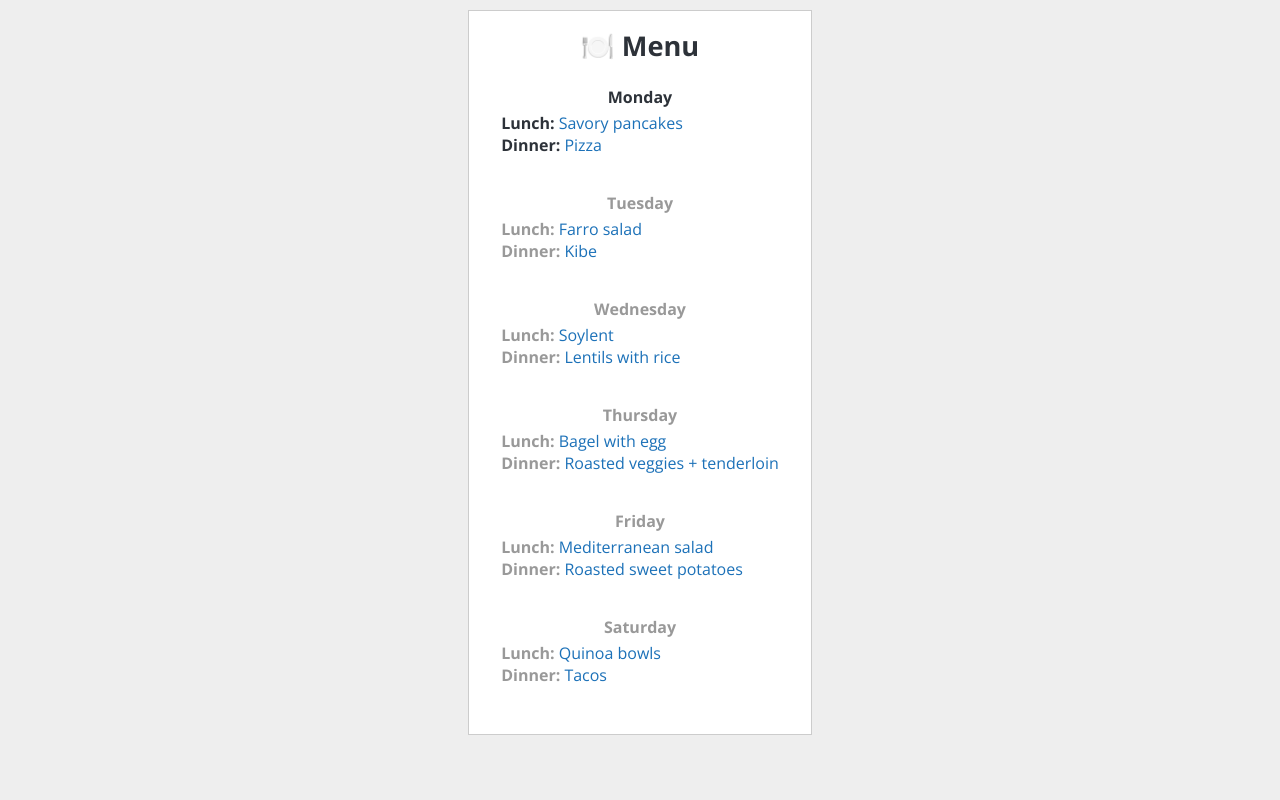
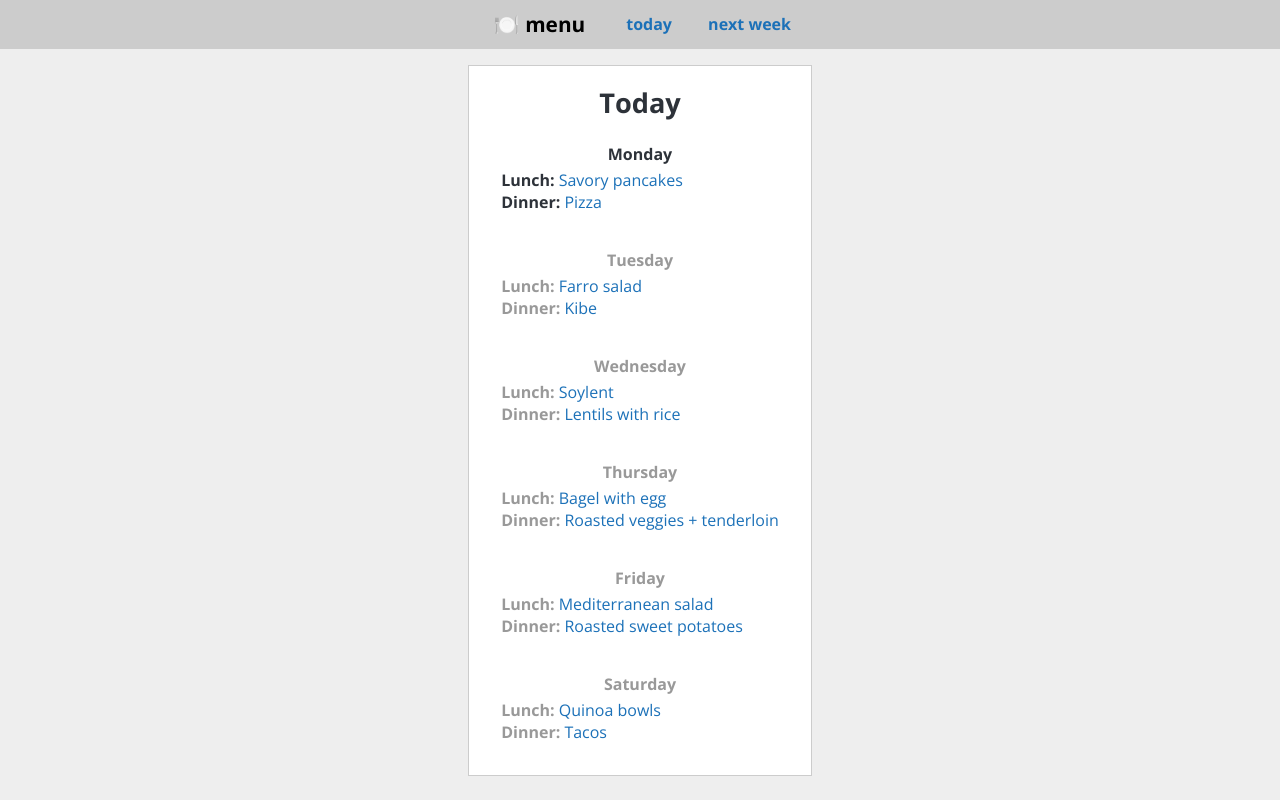
Before and after one commit to luizribeiro/menu, a Flask app: page / in a window 1280 px wide. Run offline with Flask 2, Linux system fonts and the light colour scheme.

Commit message:
A bunch of CSS updates

```diff
--- a/app.py
+++ b/app.py
@@ -43,7 +43,7 @@ def index() -> str:
         content += "</ul>"
     content += "</ul>"
 
-    return render_template("index.html.jinja", content=content)
+    return render_template("index.html.jinja", title="Today", content=content)
 
 
 @app.route("/next_week")
@@ -59,7 +59,9 @@ def next_week() -> str:
         content += "</ul>"
     content += "</ul>"
 
-    return render_template("index.html.jinja", content=content)
+    return render_template(
+        "index.html.jinja", title="Next Week", content=content
+    )
 
 
 def _get_cook_url() -> str:
--- a/templates/base.html.jinja
+++ b/templates/base.html.jinja
@@ -13,6 +13,8 @@
         font-family: "Open Sans", sans-serif;
         font-weight: 400;
         color: #2d3239;
+        padding: 0px;
+        margin: 0px;
       }
 
       a {
@@ -26,17 +28,25 @@
 
       html {
         background-color: #eee;
-        margin: auto;
-        padding: 10px;
       }
 
-      body {
+      div.contentWrapper {
+        text-align: center;
+        padding-left: 1em;
+        padding-right: 1em;
+      }
+
+      div.content {
+        text-align: left;
         border: 1px solid #ccc;
         block-size: fit-content;
         max-width: max-content;
-        margin: auto;
-        padding: 1em 2em 1em 2em;
+        padding: 0em 2em 0em 2em;
         background-color: #fff;
+        margin-top: 1em;
+        margin-bottom: 1em;
+        margin-right: auto;
+        margin-left: auto;
       }
 
       h1 {
@@ -46,6 +56,26 @@
 
       h2 {
         font-size: 1.2em;
+      }
+
+      ul.menu {
+        list-style-type: none;
+        margin: 0;
+        padding: 0;
+        background-color: #ccc;
+        color: #000;
+        font-weight: 600;
+        text-align: center;
+      }
+
+      ul.menu li:first-child {
+        font-size: 1.3em;
+      }
+
+      ul.menu li {
+        vertical-align: middle;
+        display: inline-block;
+        padding: 0.5em 1em;
       }
 
       ul.index {
@@ -92,11 +122,11 @@
         margin-right: 2px;
       }
 
-      body > ul.index > ul {
+      div.content > ul.index > ul {
         padding-bottom: 2em;
       }
 
-      body > ul.index > li {
+      div.content > ul.index > li {
         text-align: center;
         padding: 0.25em;
       }
@@ -127,6 +157,16 @@
     </style>
   </head>
   <body>
-    {% block content %}{% endblock %}
+    <ul class="menu">
+      <li>🍽️ menu</li>
+      <li><a href="/">today</a></li>
+      <li><a href="/next_week">next week</a></li>
+    </ul>
+  </ul>
+    <div class="contentWrapper">
+      <div class="content">
+        {% block content %}{% endblock %}
+      </div>
+    </div>
   </body>
 </html>
--- a/templates/index.html.jinja
+++ b/templates/index.html.jinja
@@ -1,6 +1,6 @@
 {% extends 'base.html.jinja' %}
 
 {% block content %}
-  <h1>🍽️ Menu</h1>
+  <h1>{{ title }}</h1>
   {{content|safe}}
 {% endblock %}
```
